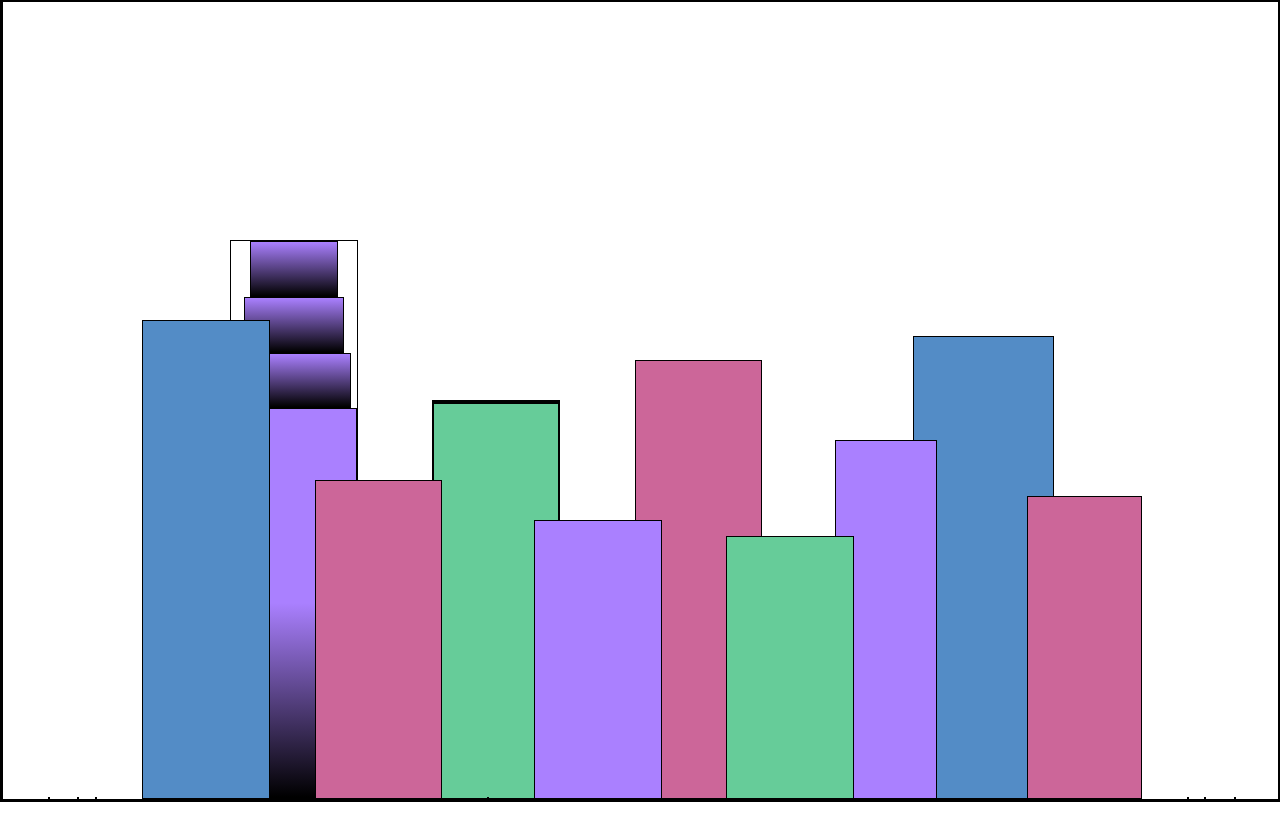
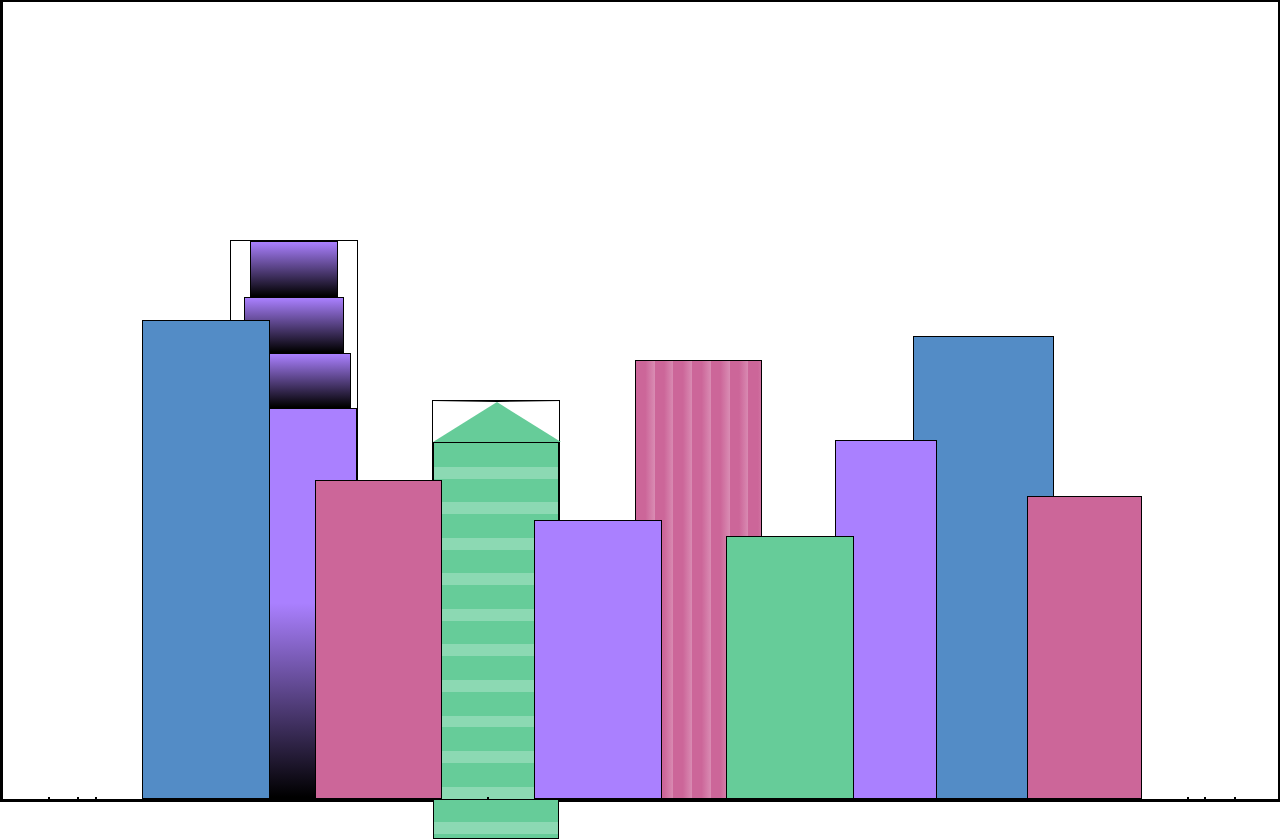
Before and after one commit to mrAbdhas/fcc-css-variables-city-skyline, a plain HTML site: page index.html in a window 1280 px wide. Before the commit the page ends 802 px from the top, so only its background shows below. Drawn offline with Linux system fonts and the light colour scheme.

Commit message:
step51 - step60

```diff
--- a/styles.css
+++ b/styles.css
@@ -5,6 +5,7 @@
     --building-color4:#538cc6;
     --window-color1:black;
     --window-color2:#8cd9b3;
+    --window-color3:#d98cb3;
 }
 
 *{
@@ -60,18 +61,27 @@ body{
 .bb2{
     width: 10%;
     height: 50%;
-    background-color: var(--building-color2);
+
+}
+
+.bb2a{
+
+    border-bottom: 5vh solid var(--building-color2);
+    border-left: 5vw solid transparent;
+    border-right: 5vw solid transparent;
 }
 
 .bb2b{
     width: 100%;
     height: 100%;
+    background: repeating-linear-gradient(var(--building-color2)0%, var(--building-color2)6%, var(--window-color2)6%, var(--window-color2)9%);
 }
 
 .bb3{
     width: 10%;
     height: 55%;
     background-color: var(--building-color3);
+    background: repeating-linear-gradient(90deg, var(--building-color3), var(--building-color3), var(--window-color3)15%);
 }
 
 .bb4{
```
